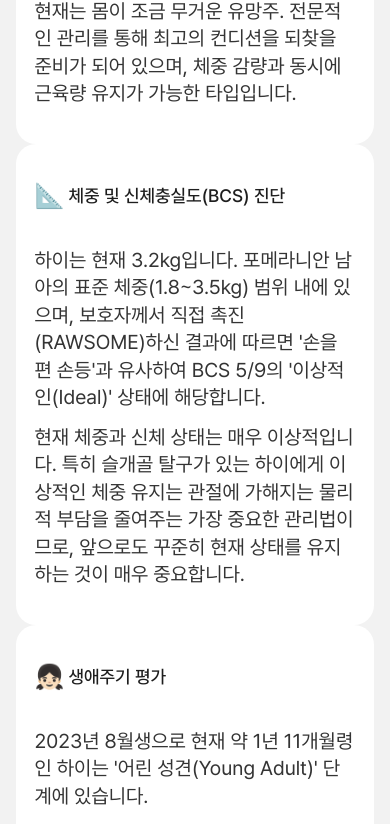
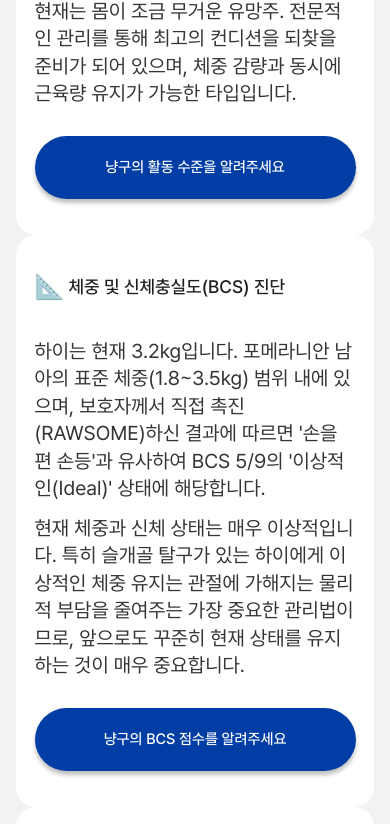
Before and after one commit to SeokHoChoi/test-jelly-univ-fe, a Next.js app: page /brief-report/diet-report in a window 390 px wide. Shown: the part 956-1780 px from the top of the page. Built offline with nearby package versions, Linux system fonts and the light colour scheme.

Commit message:
feat: 리포트 페이지 > 모바일 CTA 버튼 추가

```diff
--- a/src/components/brief-report/DetailedDietReport.tsx
+++ b/src/components/brief-report/DetailedDietReport.tsx
@@ -7,6 +7,34 @@ import ReportCardContent from '@/components/common/ReportCardContent';
 import NutrientAnalysisPanel from '@/components/common/NutrientAnalysisPanel';
 import NutrientItem from '@/components/common/NutrientItem';
 import StatusIndicator from '@/components/common/StatusIndicator';
+
+// 모바일 버튼 컴포넌트
+const MobileButton = ({
+  text,
+  variant = 'blue'
+}: {
+  text: string;
+  variant?: 'blue' | 'white' | 'yellow';
+}) => {
+  const getButtonStyles = () => {
+    switch (variant) {
+      case 'blue':
+        return 'bg-[#003DA5] text-white';
+      case 'white':
+        return 'bg-white text-[#003DA5]';
+      case 'yellow':
+        return 'bg-[#FFC466] text-[#343434]';
+      default:
+        return 'bg-[#003DA5] text-white';
+    }
+  };
+
+  return (
+    <button className={`w-full py-[20px] rounded-[50px] font-medium text-[15px] ${getButtonStyles()} md:hidden shadow-[0_4px_4px_rgba(0,0,0,0.25)]`}>
+      {text}
+    </button>
+  );
+};
 
 interface PetInfo {
   name: string;
@@ -124,6 +152,9 @@ const DetailedDietReport = ({
               <ReportCardContent>
                 넘치는 에너지와 좋은 골격을 가졌지만, 현재는 몸이 조금 무거운 유망주. 전문적인 관리를 통해 최고의 컨디션을 되찾을 준비가 되어 있으며, 체중 감량과 동시에 근육량 유지가 가능한 타입입니다.
               </ReportCardContent>
+              <div className="mt-[28.5px]">
+                <MobileButton text="냥구의 활동 수준을 알려주세요" variant="blue" />
+              </div>
             </div>
           </ReportCard>
 
@@ -140,6 +171,9 @@ const DetailedDietReport = ({
                   현재 체중과 신체 상태는 매우 이상적입니다. 특히 슬개골 탈구가 있는 {petInfo.name}에게 이상적인 체중 유지는 관절에 가해지는 물리적 부담을 줄여주는 가장 중요한 관리법이므로, 앞으로도 꾸준히 현재 상태를 유지하는 것이 매우 중요합니다.
                 </p>
               </ReportCardContent>
+              <div className="mt-[28.5px]">
+                <MobileButton text="냥구의 BCS 점수를 알려주세요" variant="blue" />
+              </div>
             </div>
           </ReportCard>
 
@@ -239,6 +273,9 @@ const DetailedDietReport = ({
                 </div>
               </div>
             </div>
+            <div className="mt-[28.5px]">
+              <MobileButton text="냥구의 BCS 점수를 알려주세요" variant="white" />
+            </div>
           </ReportCard>
         </div>
 
@@ -297,6 +334,9 @@ const DetailedDietReport = ({
                   <p className="text-[#1E1E1E] font-semibold text-[28px] sm:text-[32px] lg:text-[38px]">{targetMetrics.mer}</p>
                 </div>
               </div>
+            </div>
+            <div className="mt-[28.5px]">
+              <MobileButton text="BCS ∙ 중성화 ∙ 활동수준 정보를 알려주세요" variant="white" />
             </div>
           </div>
         </ReportCard>
@@ -448,6 +488,9 @@ const DetailedDietReport = ({
                 </div>
                 <p className="text-[#1E1E1E] font-semibold text-[20px] sm:text-[35px] mt-[15px] sm:mt-[40px]">{recommendedIntake.water}</p>
               </div>
+            </div>
+            <div className="mt-[28.5px]">
+              <MobileButton text="하루 권장 칼로리 정보가 필요해요" variant="yellow" />
             </div>
           </div>
         </ReportCard>
@@ -789,6 +832,9 @@ const DetailedDietReport = ({
                 </div>
               </div>
             </div>
+            <div className="mt-[28.5px]">
+              <MobileButton text="주요 영양소 권장 섭취량 정보가 필요해요" variant="blue" />
+            </div>
           </div>
         </ReportCard>
 
@@ -859,6 +905,9 @@ const DetailedDietReport = ({
                 </div>
               </div>
             </div>
+            <div className="mt-[28.5px]">
+              <MobileButton text="급여 중인 영양제 정보를 알려주세요" variant="yellow" />
+            </div>
           </div>
         </ReportCard>
 
@@ -905,6 +954,9 @@ const DetailedDietReport = ({
                 </ul>
               </div>
             </div>
+            <div className="mt-[28.5px]">
+              <MobileButton text="주요 영양소 권장 섭취량 정보가 필요해요" variant="white" />
+            </div>
           </div>
         </ReportCard>
 
```
